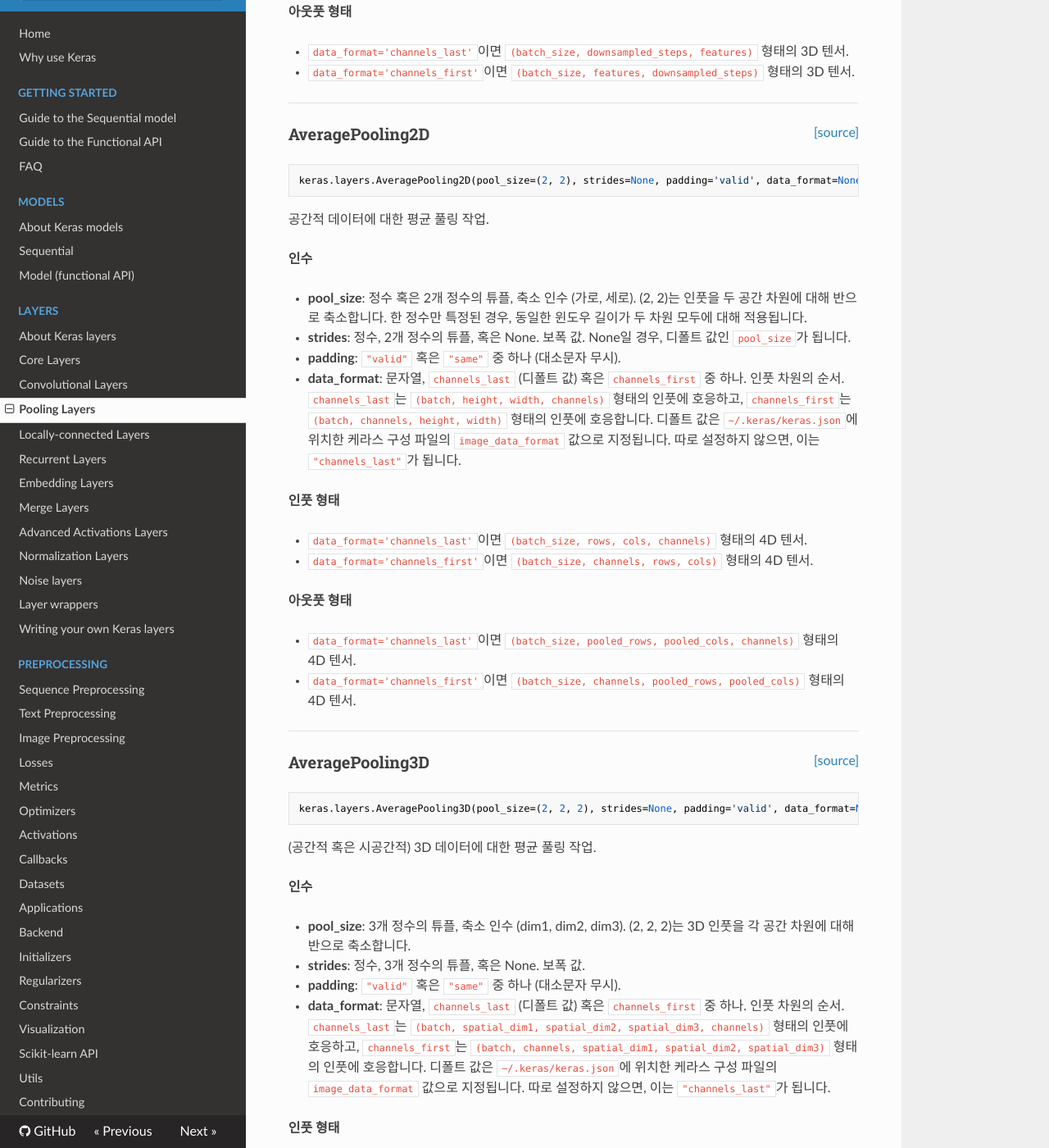
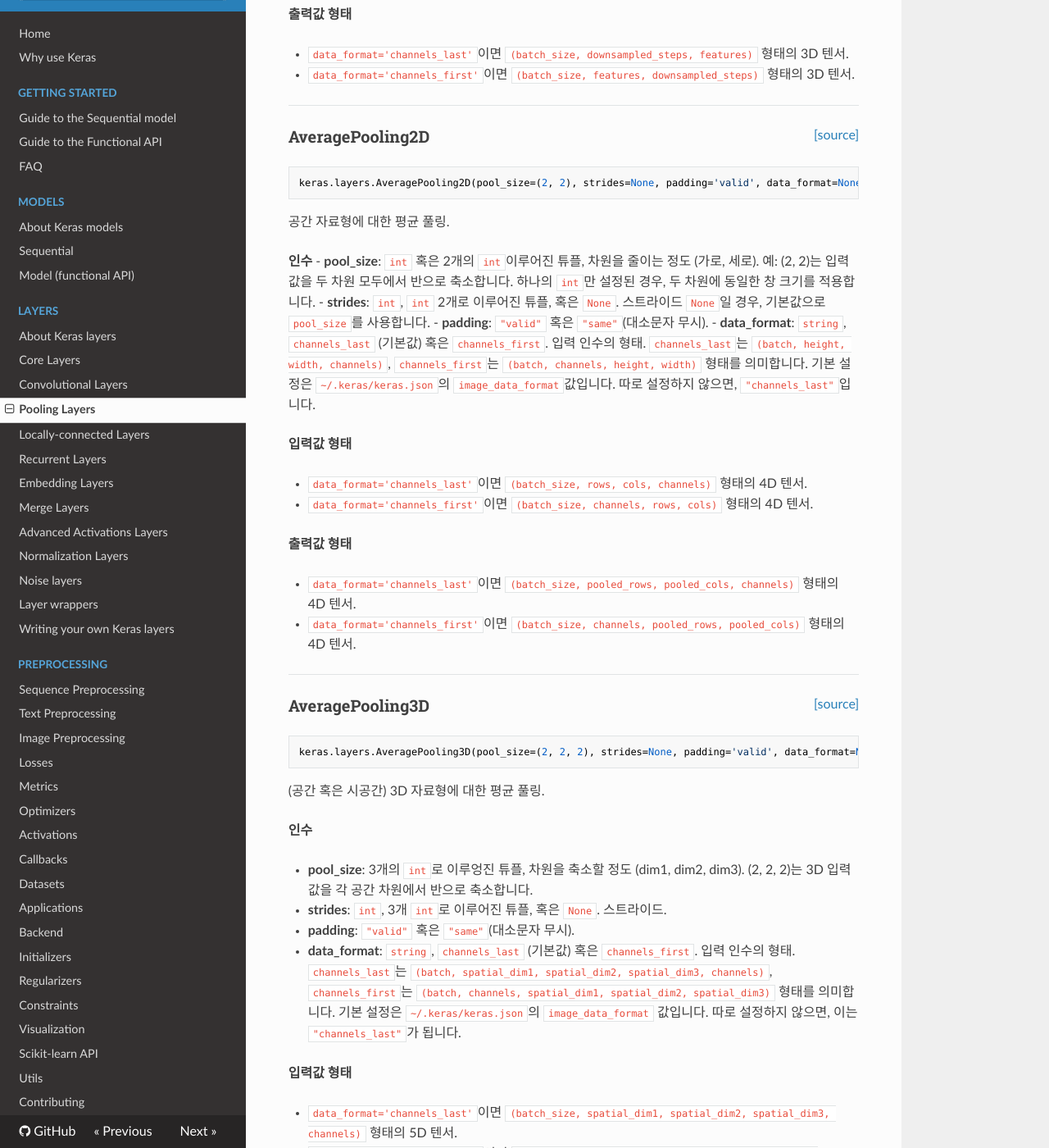
Before and after one commit to keras-team/keras-docs-ko, an MkDocs documentation site: the page built from sources/layers/pooling.md, in a window 1280 px wide and 1400 px high, scrolled down 2895 px. Shown: the whole window at 82% size. Built offline with MkDocs 1.6.1, drawn with Linux system fonts in a browser that asks for light colours; nearby versions of some CDN libraries; some of the changed text lies outside the part shown.

Commit message:
Update pooling.md

````diff
--- a/sources/layers/pooling.md
+++ b/sources/layers/pooling.md
@@ -51,9 +51,9 @@
 
 __인수__
 
-- __pool_size__: `int` 혹은 `int` 2개로 이루어진 튜플,
+- __pool_size__: `int` 혹은 2개의 `int`이루어진 튜플,
     차원을 줄이는 정도 (가로, 세로).
-    예: (2, 2)는 입력값을 두 공간 차원에서 반으로 축소합니다.
+    예: (2, 2)는 입력값을 두 차원 모두에서 반으로 축소합니다.
     하나의 `int`만 설정된 경우, 두 차원에 동일한 창 크기가 적용됩니다.
 - __strides__: `int`, `int` 2개로 이루어진 튜플, 혹은 `None`. 스트라이드
     `None`일 경우, 기본값으로 `pool_size`를 사용합니다.
@@ -63,8 +63,8 @@
     입력 인자의 순서.
     `channels_last`는 `(batch, height, width, channels)`, `channels_first`는
     `(batch, channels, height, width)`형태를 의미합니다.
-    기본값은 `~/.keras/keras.json`에 위치한
-    케라스 구성 파일의 `image_data_format` 값입니다.
+    기본 설정은 `~/.keras/keras.json`의
+    `image_data_format`값입니다.
     따로 설정하지 않으면, `"channels_last"`입니다.
 
 __입력값 형태__
@@ -94,27 +94,27 @@
 keras.layers.MaxPooling3D(pool_size=(2, 2, 2), strides=None, padding='valid', data_format=None)
 ```
 
-(공간적 혹은 시공간적) 3D 데이터에 대한 최대값 풀링 작업.
+(공간형 혹은 시공간형) 3D 자료형에 대한 최대값 풀링.
 
 __인수__
 
-- __pool_size__: 3개 정수의 튜플,
-    축소 인수 (dim1, dim2, dim3).
-    (2, 2, 2)는 3D 인풋을 각 공간 차원에 대해 반으로 축소합니다.
-- __strides__: 정수, 3개 정수의 튜플, 혹은 None. 보폭 값.
-- __padding__: `"valid"` 혹은 `"same"` 중 하나 (대소문자 무시).
-- __data_format__: 문자열,
-    `channels_last` (디폴트 값) 혹은 `channels_first` 중 하나.
-    인풋 차원의 순서. `channels_last`는
+- __pool_size__: 3개의 `int`로 이루어진 튜플,
+    차원을 축소할 정도 (dim1, dim2, dim3).
+    (2, 2, 2)는 3D 입력값을 각 차원에서 반으로 축소합니다.
+- __strides__: `int`, 3개의 `int`로 이루어진 튜플, 혹은 `None`. 스트라이드.
+- __padding__: `"valid"` 혹은 `"same"`(대소문자 무시).
+- __data_format__:`string`,
+    `channels_last` (기본값) 혹은 `channels_first`.
+    입력 인수의 순서. `channels_last`는
     `(batch, spatial_dim1, spatial_dim2, spatial_dim3, channels)`
-    형태의 인풋에 호응하고, `channels_first`는
+    , `channels_first`는
     `(batch, channels, spatial_dim1, spatial_dim2, spatial_dim3)`
-    형태의 인풋에 호응합니다.
-    디폴트 값은 `~/.keras/keras.json`에 위치한
-    케라스 구성 파일의 `image_data_format` 값으로 지정됩니다.
-    따로 설정하지 않으면, 이는 `"channels_last"`가 됩니다.
+    형태를 의미합니다.
+    기본 설정은 `~/.keras/keras.json`의
+    `image_data_format` 값입니다.
+    따로 설정하지 않으면, `"channels_last"`입니다.
 
-__인풋 형태__
+__입력값 형태__
 
 - `data_format='channels_last'`이면
     `(batch_size, spatial_dim1, spatial_dim2, spatial_dim3, channels)`
@@ -123,7 +123,7 @@
     `(batch_size, channels, spatial_dim1, spatial_dim2, spatial_dim3)`
     형태의 5D 텐서.
 
-__아웃풋 형태__
+__출력값 형태__
 
 - `data_format='channels_last'`이면
     `(batch_size, pooled_dim1, pooled_dim2, pooled_dim3, channels)`
@@ -141,24 +141,22 @@
 keras.layers.AveragePooling1D(pool_size=2, strides=None, padding='valid', data_format='channels_last')
 ```
 
-시간적 데이터에 대한 평균 풀링.
+시계열 자료형에 대한 평균 풀링.
 
 __인수__
 
-- __pool_size__: 정수, 평균 풀링 위도우의 크기.
-- __strides__: 정수, 혹은 None. 축소 인수.
-    예. 2는 인풋을 반으로 축소합니다.
-    None일 경우, 디폴트 값인 `pool_size`가 됩니다.
-- __padding__: `"valid"` 혹은 `"same"` 중 하나 (대소문자 무시).
-- __data_format__: 문자열,
-    `channels_last` (디폴트 값) 혹은 `channels_first` 중 하나.
-    인풋 차원의 순서.
-    `channels_last`는 `(batch, steps, features)` 형태의
-    인풋에 호응하고, `channels_first`는
-    `(batch, features, steps)` 형태의
-    인풋에 호응합니다.
+- __pool_size__: `int`, 평균 풀링 창의 크기.
+- __strides__: `int`, 혹은 `None`. 차원을 축소할 정도.
+    예: 2는 입력값을 반으로 축소합니다.
+    `None`일 경우, 기본값인 `pool_size`을 사용합니다.
+- __padding__: `"valid"` 혹은 `"same"`(대소문자 무시).
+- __data_format__: `string`,
+    `channels_last` (기본값) 혹은 `channels_first`.
+    입력 인수의 형태.
+    `channels_last`는 `(batch, steps, features)`, `channels_first`는
+    `(batch, features, steps)` 형태를 의미합니다.
 
-__인풋 형태__
+__입력값 형태__
 
 - `data_format='channels_last'`이면
     `(batch_size, steps, features)`
@@ -167,7 +165,7 @@
     `(batch_size, features, steps)`
     형태의 3D 텐서.
 
-__아웃풋 형태__
+__출력값 형태__
 
 - `data_format='channels_last'`이면
     `(batch_size, downsampled_steps, features)`
@@ -185,31 +183,26 @@
 keras.layers.AveragePooling2D(pool_size=(2, 2), strides=None, padding='valid', data_format=None)
 ```
 
-공간적 데이터에 대한 평균 풀링 작업.
+공간 자료형에 대한 평균 풀링.
 
 __인수__
+- __pool_size__: `int` 혹은 2개의 `int`이루어진 튜플,
+    차원을 줄이는 정도 (가로, 세로).
+    예: (2, 2)는 입력값을 두 차원 모두에서 반으로 축소합니다.
+    하나의 `int`만 설정된 경우, 두 차원에 동일한 창 크기를 적용합니다.
+- __strides__: `int`, `int` 2개로 이루어진 튜플, 혹은 `None`. 스트라이드
+    `None`일 경우, 기본값으로 `pool_size`를 사용합니다.
+- __padding__: `"valid"` 혹은 `"same"`(대소문자 무시).
+- __data_format__: `string`,
+    `channels_last` (기본값) 혹은 `channels_first`.
+    입력 인수의 형태.
+    `channels_last`는 `(batch, height, width, channels)`, `channels_first`는
+    `(batch, channels, height, width)` 형태를 의미합니다.
+    기본 설정은 `~/.keras/keras.json`의
+    `image_data_format`값입니다.
+    따로 설정하지 않으면, `"channels_last"`입니다.
 
-- __pool_size__: 정수 혹은 2개 정수의 튜플,
-    축소 인수 (가로, 세로).
-    (2, 2)는 인풋을 두 공간 차원에 대해 반으로 축소합니다.
-    한 정수만 특정된 경우, 동일한 윈도우 길이가
-    두 차원 모두에 대해 적용됩니다.
-- __strides__: 정수, 2개 정수의 튜플, 혹은 None.
-    보폭 값.
-    None일 경우, 디폴트 값인 `pool_size`가 됩니다.
-- __padding__: `"valid"` 혹은 `"same"` 중 하나 (대소문자 무시).
-- __data_format__: 문자열,
-    `channels_last` (디폴트 값) 혹은 `channels_first` 중 하나.
-    인풋 차원의 순서.
-    `channels_last`는 `(batch, height, width, channels)` 형태의
-    인풋에 호응하고, `channels_first`는
-    `(batch, channels, height, width)` 형태의
-    인풋에 호응합니다.
-    디폴트 값은 `~/.keras/keras.json`에 위치한
-    케라스 구성 파일의 `image_data_format` 값으로 지정됩니다.
-    따로 설정하지 않으면, 이는 `"channels_last"`가 됩니다.
-
-__인풋 형태__
+__입력값 형태__
 
 - `data_format='channels_last'`이면
     `(batch_size, rows, cols, channels)`
@@ -218,7 +211,7 @@
     `(batch_size, channels, rows, cols)`
     형태의 4D 텐서.
 
-__아웃풋 형태__
+__출력값 형태__
 
 - `data_format='channels_last'`이면
     `(batch_size, pooled_rows, pooled_cols, channels)`
@@ -236,27 +229,25 @@
 keras.layers.AveragePooling3D(pool_size=(2, 2, 2), strides=None, padding='valid', data_format=None)
 ```
 
-(공간적 혹은 시공간적) 3D 데이터에 대한 평균 풀링 작업.
+(공간 혹은 시공간) 3D 자료형에 대한 평균 풀링.
 
 __인수__
 
-- __pool_size__: 3개 정수의 튜플,
-    축소 인수 (dim1, dim2, dim3).
-    (2, 2, 2)는 3D 인풋을 각 공간 차원에 대해 반으로 축소합니다.
-- __strides__: 정수, 3개 정수의 튜플, 혹은 None. 보폭 값.
-- __padding__: `"valid"` 혹은 `"same"` 중 하나 (대소문자 무시).
-- __data_format__: 문자열,
-    `channels_last` (디폴트 값) 혹은 `channels_first` 중 하나.
-    인풋 차원의 순서. `channels_last`는
-    `(batch, spatial_dim1, spatial_dim2, spatial_dim3, channels)`
-    형태의 인풋에 호응하고, `channels_first`는
+- __pool_size__: 3개의 `int`로 이루엉진 튜플,
+    차원을 축소할 정도 (dim1, dim2, dim3).
+    (2, 2, 2)는 3D 입력값을 각 공간 차원에서 반으로 축소합니다.
+- __strides__: `int`, 3개 `int`로 이루어진 튜플, 혹은 `None`. 스트라이드.
+- __padding__: `"valid"` 혹은 `"same"`(대소문자 무시).
+- __data_format__: `string`,
+    `channels_last` (기본값) 혹은 `channels_first`.
+    입력 인수의 형태. `channels_last`는
+    `(batch, spatial_dim1, spatial_dim2, spatial_dim3, channels)`, `channels_first`는
     `(batch, channels, spatial_dim1, spatial_dim2, spatial_dim3)`
-    형태의 인풋에 호응합니다.
-    디폴트 값은 `~/.keras/keras.json`에 위치한
-    케라스 구성 파일의 `image_data_format` 값으로 지정됩니다.
+    형태를 의미합니다.
+    기본 설정은 `~/.keras/keras.json`의 `image_data_format` 값입니다.
     따로 설정하지 않으면, 이는 `"channels_last"`가 됩니다.
 
-__인풋 형태__
+__입력값 형태__
 
 - `data_format='channels_last'`이면
     `(batch_size, spatial_dim1, spatial_dim2, spatial_dim3, channels)`
@@ -265,7 +256,7 @@
     `(batch_size, channels, spatial_dim1, spatial_dim2, spatial_dim3)`
     형태의 5D 텐서.
 
-__아웃풋 형태__
+__출력값 형태__
 
 - `data_format='channels_last'`이면
     `(batch_size, pooled_dim1, pooled_dim2, pooled_dim3, channels)`
````
Also changed, not shown: other parts of sources/layers/pooling.md (+1 -1 lines).
